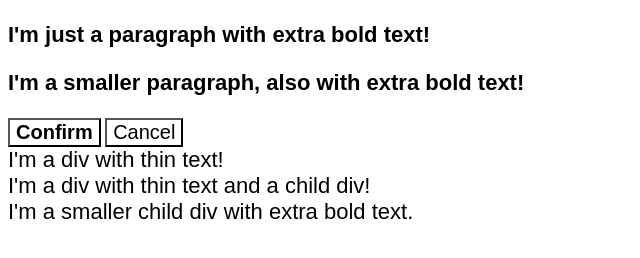
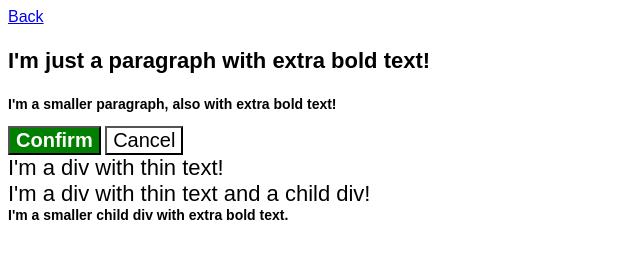
Before and after one commit to itspabro/the_odin_project_work, a plain HTML site: page css-exercises/foundations/cascade/01-cascade-fix/index.html in a window 1280 px wide. Shown: the whole page, without its empty margins (0-640 px from the left). Drawn offline with Linux system fonts and the light colour scheme.

Commit message:
Complete css-exercises, cascade and update odin-recipes

```diff
--- a/css-exercises/foundations/cascade/01-cascade-fix/index.html
+++ b/css-exercises/foundations/cascade/01-cascade-fix/index.html
@@ -8,6 +8,9 @@
     <link rel="stylesheet" href="style.css">
   </head>
   <body>
+    <a href="../../foundations.html">Back</a>
+    <p> </p>
+
     <p class="para">I'm just a paragraph with extra bold text!</p>
     <p class="para small-para">I'm a smaller paragraph, also with extra bold text!</p>
 
--- a/css-exercises/foundations/cascade/01-cascade-fix/style.css
+++ b/css-exercises/foundations/cascade/01-cascade-fix/style.css
@@ -8,13 +8,19 @@ body {
   font-weight: 800;
 }
 
+.para {
+  font-size: 22px;
+}
+
 .small-para {
   font-size: 14px;
   font-weight: 800;
 }
 
-.para {
-  font-size: 22px;
+.button {
+  background-color: rgb(255, 255, 255);
+  color: rgb(0, 0, 0);
+  font-size: 20px;
 }
 
 .confirm {
@@ -23,20 +29,14 @@ body {
   font-weight: bold;
 }
 
-.button {
-  background-color: rgb(255, 255, 255);
-  color: rgb(0, 0, 0);
-  font-size: 20px;
-}
-
-.child {
-  color: rgb(0, 0, 0);
-  font-weight: 800;
-  font-size: 14px;
-}
-
 div.text {
   color: rgb(0, 0, 0);
   font-size: 22px;
   font-weight: 100;
 }
+
+.text.child {
+  color: rgb(0, 0, 0);
+  font-weight: 800;
+  font-size: 14px;
+}
--- /dev/null
+++ b/odin-recipes/css.css
@@ -0,0 +1,4 @@
+body {
+	background: #bbd6bb;
+	font-family: Helvetica, Arial, sans-serif;
+}
```
Also changed, not shown: css-exercises/foundations/foundations.html (+6 -0 lines), index.html (+1 -0 lines), odin-recipes/index.html (+2 -0 lines).
